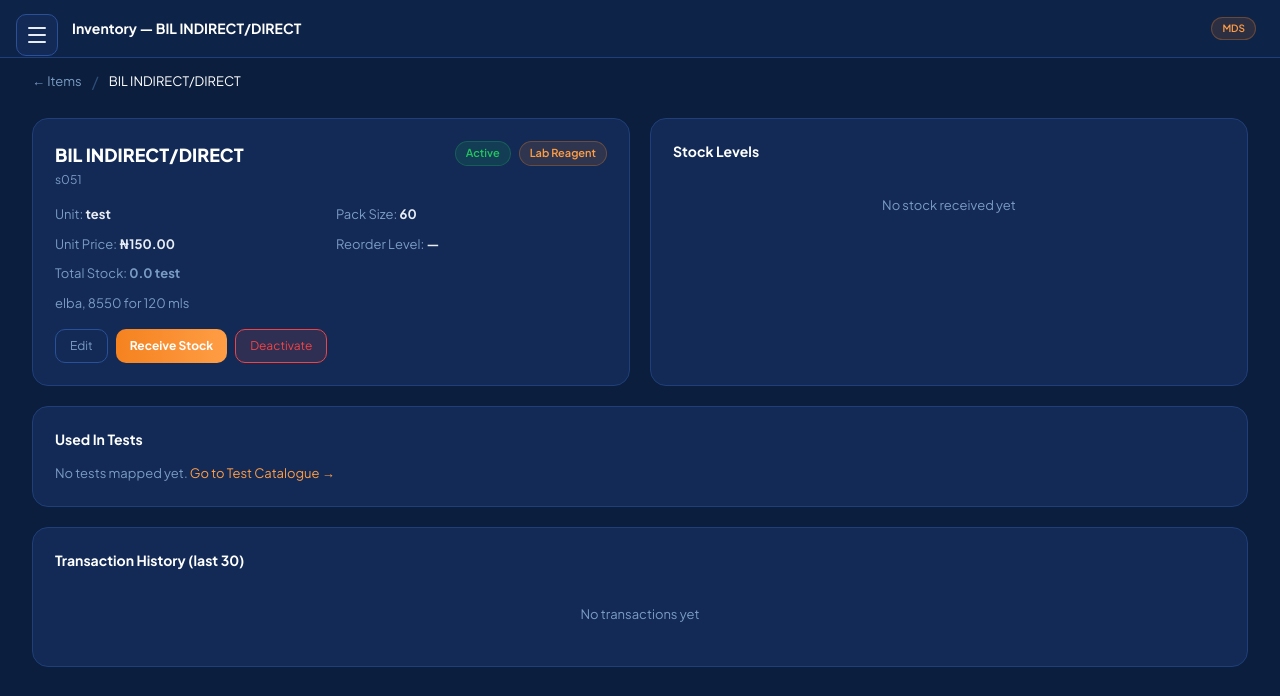
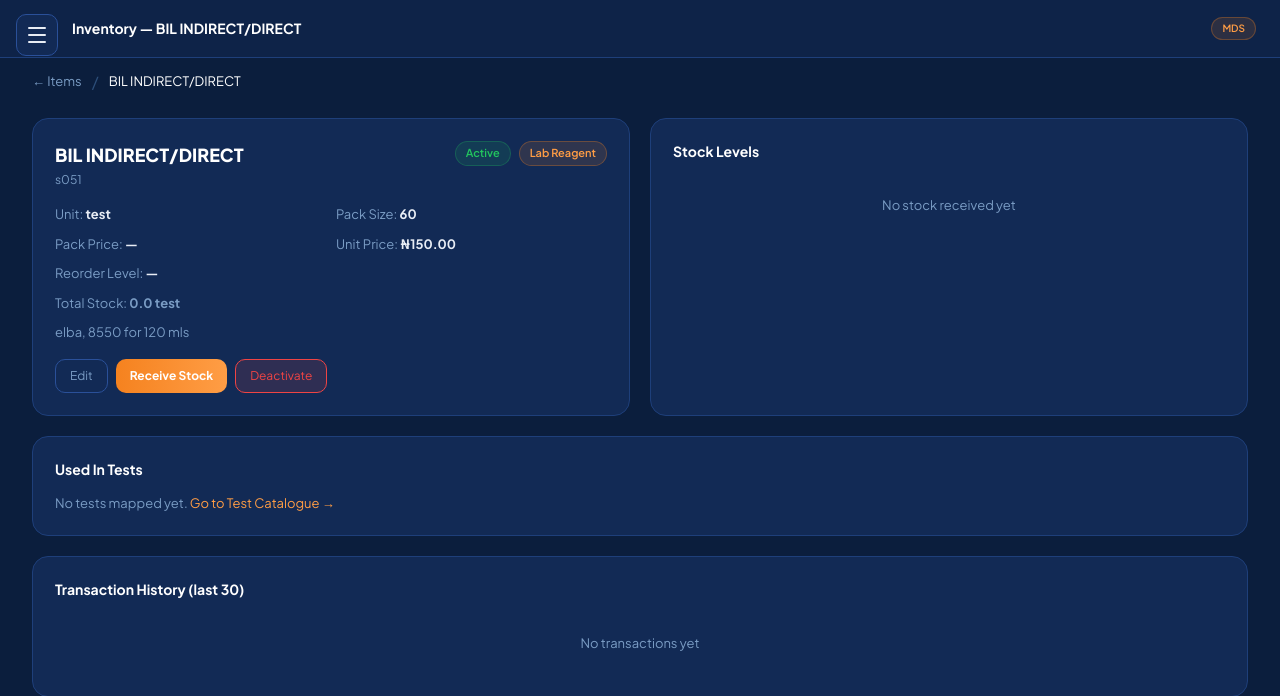
Before and after one commit to surediagnostic-cmd/payment-tracker, a Flask app: page /inventory/items/1 in a window 1280 px wide. Shown: the top 696 px of the page. Run offline with Flask 3, Linux system fonts and the light colour scheme; a user stored in the database is signed in; some libraries are stand-ins or nearby versions.

Commit message:
Edit item: Pack Price field + auto unit-price

```diff
--- a/templates/inventory/item_detail.html
+++ b/templates/inventory/item_detail.html
@@ -24,7 +24,8 @@
     <div style="display:grid; grid-template-columns:1fr 1fr; gap:10px; font-size:13px;">
       <div><span style="color:var(--muted);">Unit:</span> <strong>{{ item.unit }}</strong></div>
       <div><span style="color:var(--muted);">Pack Size:</span> <strong>{{ item.pack_size or '—' }}</strong>{% if item.purchase_unit %} <span style="color:var(--muted); font-size:.82rem;">(per {{ item.purchase_unit }})</span>{% endif %}</div>
-      <div><span style="color:var(--muted);">Unit Price:</span> <strong>{% if item.unit_price %}₦{{ '{:,.2f}'.format(item.unit_price) }}{% else %}—{% endif %}</strong></div>
+      <div><span style="color:var(--muted);">Pack Price:</span> <strong>{% if item.pack_price %}₦{{ '{:,.2f}'.format(item.pack_price) }}{% else %}—{% endif %}</strong></div>
+      <div><span style="color:var(--muted);">Unit Price:</span> <strong>{% if item.unit_price %}₦{{ '{:,.2f}'.format(item.unit_price) }}{% else %}—{% endif %}</strong>{% if item.pack_price and item.pack_size %} <span style="color:var(--muted); font-size:.82rem;">(₦{{ '{:,.0f}'.format(item.pack_price) }} ÷ {{ item.pack_size }})</span>{% endif %}</div>
       <div><span style="color:var(--muted);">Reorder Level:</span> <strong>{{ (item.reorder_level | float | round(0) | int) if item.reorder_level else '—' }} {{ item.unit if item.reorder_level else '' }}</strong></div>
       <div style="grid-column:1/-1;"><span style="color:var(--muted);">Total Stock:</span>
         <strong style="color:{% if item.is_low_stock %}var(--red){% elif item.total_stock > 0 %}var(--green){% else %}var(--muted){% endif %};">
@@ -177,7 +178,7 @@
         </div>
         <div>
           <label class="label">Pack Size (units/pack)</label>
-          <input name="pack_size" class="inp" type="number" min="1" value="{{ item.pack_size or '' }}">
+          <input name="pack_size" class="inp" type="number" min="1" value="{{ item.pack_size or '' }}" oninput="calcUnit(this.form)">
         </div>
         <div>
           <label class="label">Purchase Unit Label</label>
@@ -185,8 +186,13 @@
                  value="{{ item.purchase_unit or '' }}">
         </div>
         <div>
-          <label class="label">Unit Price (₦)</label>
+          <label class="label">Pack Price (₦) <span style="color:var(--dim); font-weight:400; text-transform:none; letter-spacing:0;">— what you pay per pack</span></label>
+          <input name="pack_price" class="inp" type="number" step="0.01" value="{{ item.pack_price or '' }}" placeholder="e.g. 82000" oninput="calcUnit(this.form)">
+        </div>
+        <div>
+          <label class="label">Unit Price (₦) <span style="color:var(--dim); font-weight:400; text-transform:none; letter-spacing:0;">— per unit; auto = pack ÷ pack size</span></label>
           <input name="unit_price" class="inp" type="number" step="0.01" value="{{ item.unit_price or '' }}">
+          <div id="unitHint" style="font-size:11px; color:var(--muted); margin-top:4px;"></div>
         </div>
         <div>
           <label class="label">Reorder Level</label>
@@ -204,4 +210,19 @@
     </form>
   </div>
 </div>
+<script>
+// Auto-derive unit price = pack price / pack size
+function calcUnit(form) {
+  var pp = parseFloat(form.pack_price && form.pack_price.value);
+  var ps = parseInt(form.pack_size && form.pack_size.value, 10);
+  var hint = form.querySelector('#unitHint');
+  if (pp > 0 && ps > 0) {
+    var u = Math.round((pp / ps) * 100) / 100;
+    if (form.unit_price) form.unit_price.value = u;
+    if (hint) hint.textContent = '= ₦' + pp.toLocaleString() + ' ÷ ' + ps + ' = ₦' + u.toLocaleString() + ' per unit';
+  } else if (hint) {
+    hint.textContent = '';
+  }
+}
+</script>
 {% endblock %}
```
